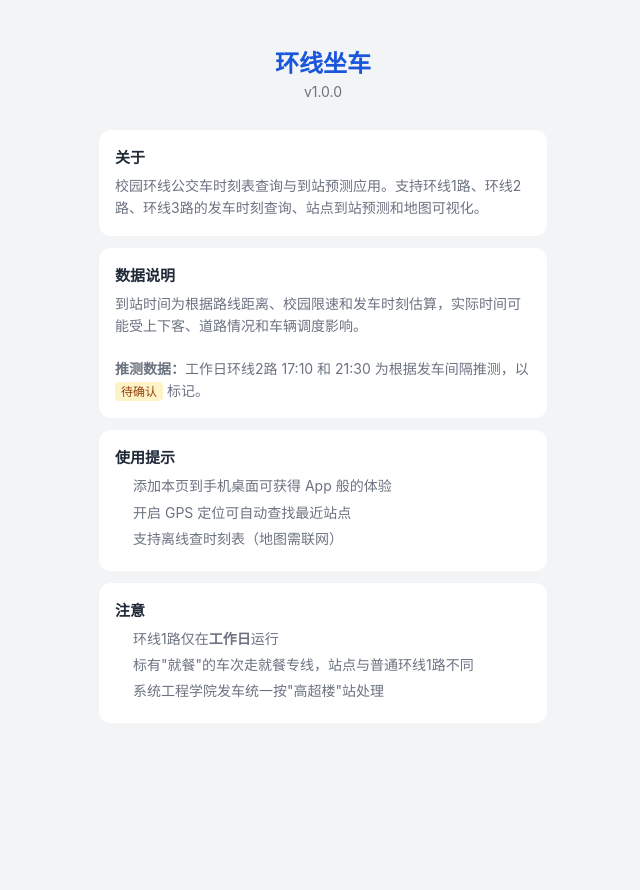
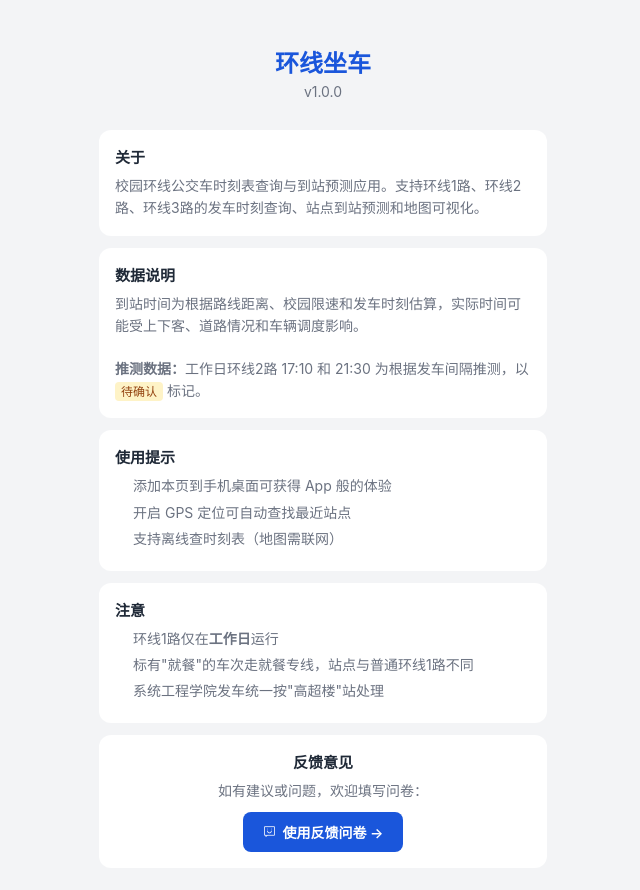
Before and after one commit to LiuSizheng/loop-ride-assistant, a Vue app: page /#/about in a window 1280 px wide. Shown: the top 890 px of the page, without its empty margins (317-957 px from the left). Before the commit the page ends 819 px from the top, so only its background shows below. Built offline with nearby package versions, Linux system fonts and the light colour scheme; no server answers.

Commit message:
feat: 关于页添加反馈问卷入口

```diff
--- a/src/views/AboutView.vue
+++ b/src/views/AboutView.vue
@@ -46,6 +46,14 @@ const scheduleStore = useScheduleStore()
         <li>标有"就餐"的车次走就餐专线，站点与普通环线1路不同</li>
         <li>系统工程学院发车统一按"高超楼"站处理</li>
       </ul>
+    </div>
+    <div class="section feedback">
+      <h3>反馈意见</h3>
+      <p>如有建议或问题，欢迎填写问卷：</p>
+      <a class="survey-link" href="https://v.wjx.cn/vm/thRw5hx.aspx" target="_blank" rel="noopener">
+        <van-icon name="smile-comment-o" />
+        <span>使用反馈问卷 →</span>
+      </a>
     </div>
   </div>
 </template>
@@ -102,4 +110,23 @@ const scheduleStore = useScheduleStore()
   border-radius: 4px;
   font-size: 12px;
 }
+
+.feedback {
+  text-align: center;
+}
+.survey-link {
+  display: inline-flex;
+  align-items: center;
+  gap: 6px;
+  margin-top: 10px;
+  padding: 10px 20px;
+  background: var(--color-primary);
+  color: #fff;
+  border-radius: 8px;
+  font-size: 14px;
+  font-weight: 600;
+  text-decoration: none;
+  transition: opacity 0.15s;
+}
+.survey-link:active { opacity: 0.8; }
 </style>
```
Also changed, not shown: 34 other files (tests, documents, lock files or other folders).
